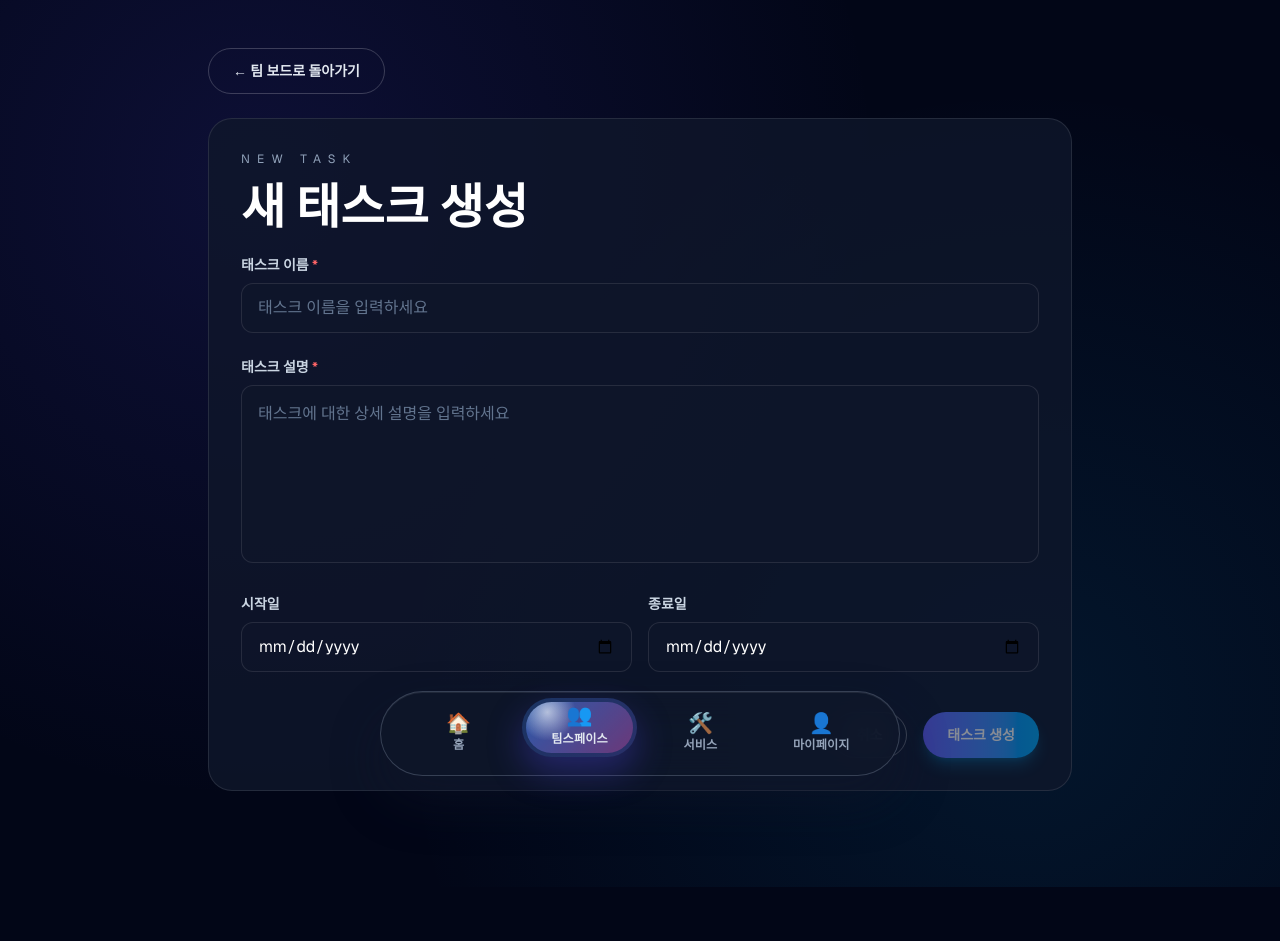
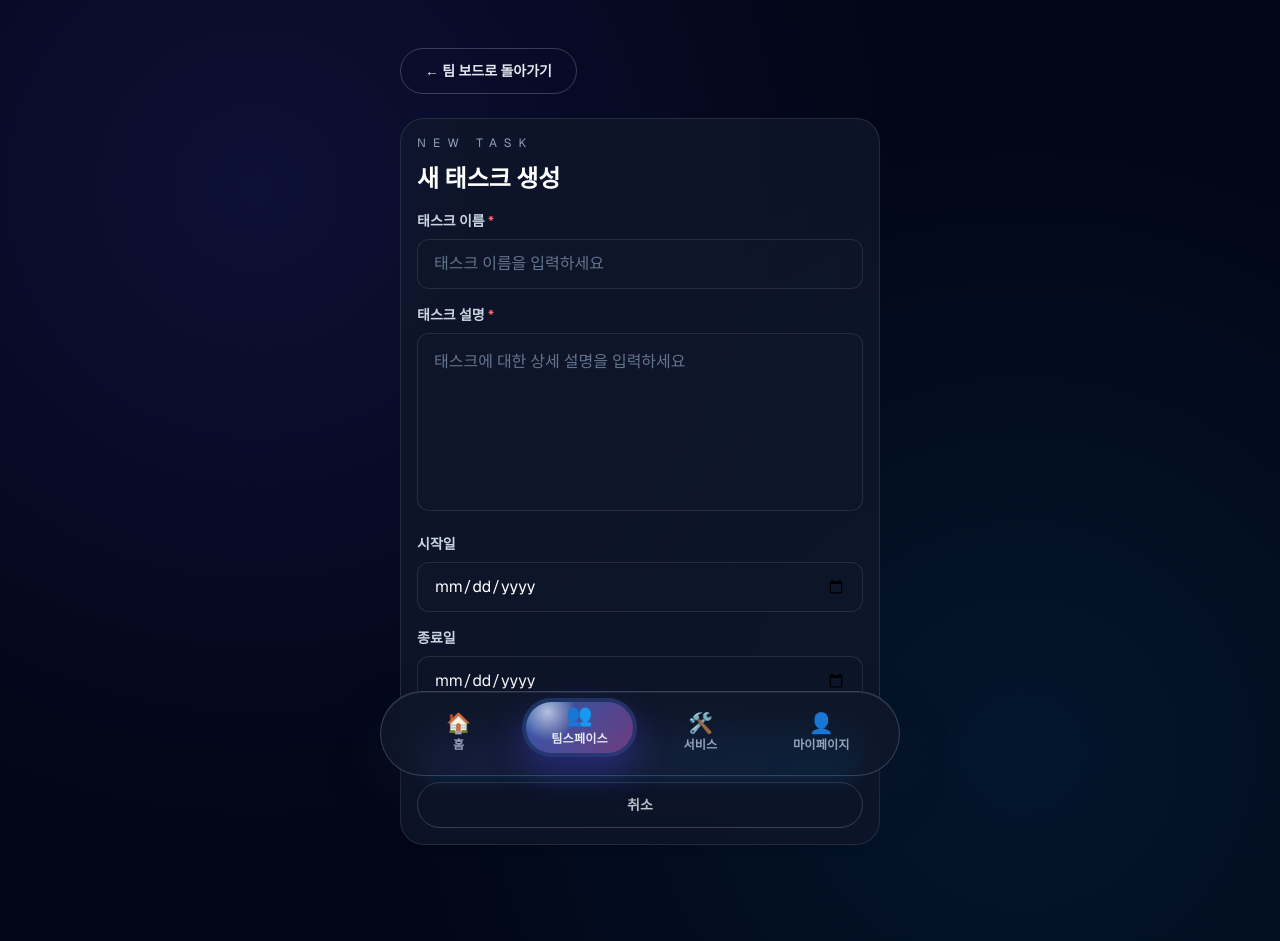
Before and after one commit to kon6443/next-bun, a Next.js app: page /teams/1/tasks/new in a window 1280 px wide. Before the commit the page ends 887 px from the top, so only its background shows below. Built offline with nearby package versions, Linux system fonts and the light colour scheme; no server answers.

Commit message:
전체 모바일 레이아웃 적용

```diff
--- a/src/app/teams/[teamId]/edit/page.tsx
+++ b/src/app/teams/[teamId]/edit/page.tsx
@@ -90,14 +90,14 @@ export default function EditTeamPage({ params }: EditTeamPageProps) {
 
   if (isLoading) {
     return (
-      <TeamsPageLayout maxWidth='4xl'>
+      <TeamsPageLayout>
         <FormPageSkeleton />
       </TeamsPageLayout>
     );
   }
 
   return (
-    <TeamsPageLayout maxWidth='4xl'>
+    <TeamsPageLayout>
       {/* 헤더 */}
       <div className='flex items-center justify-between'>
         <ButtonLink href={`/teams/${teamId}`} variant='secondary'>
@@ -106,15 +106,15 @@ export default function EditTeamPage({ params }: EditTeamPageProps) {
       </div>
 
       {/* 팀 수정 폼 */}
-      <section className={`${cardStyles.section} p-4 sm:p-6 md:p-8`}>
-        <div className='mb-4 sm:mb-6'>
+      <section className={`${cardStyles.section} p-4`}>
+        <div className='mb-4'>
           <SectionLabel>Edit Team</SectionLabel>
-          <h1 className='mt-3 sm:mt-4 text-2xl sm:text-4xl font-bold text-white md:text-5xl'>팀 수정</h1>
+          <h1 className='mt-3 text-2xl font-bold text-white'>팀 수정</h1>
         </div>
 
-        {error && <ErrorAlert message={error} className='mb-4 sm:mb-6' />}
+        {error && <ErrorAlert message={error} className='mb-4' />}
 
-        <form onSubmit={handleSubmit} className='space-y-4 sm:space-y-6'>
+        <form onSubmit={handleSubmit} className='space-y-4'>
           <Input
             id='teamName'
             label='팀 이름'
@@ -135,7 +135,7 @@ export default function EditTeamPage({ params }: EditTeamPageProps) {
             disabled={submitOperation.isLoading}
           />
 
-          <div className='flex flex-col-reverse sm:flex-row justify-end gap-2 sm:gap-4 pt-2 sm:pt-4'>
+          <div className='flex flex-col-reverse justify-end gap-2 pt-2'>
             <ButtonLink href={`/teams/${teamId}`} variant='secondary'>
               취소
             </ButtonLink>
--- a/src/app/teams/[teamId]/tasks/new/page.tsx
+++ b/src/app/teams/[teamId]/tasks/new/page.tsx
@@ -71,7 +71,7 @@ export default function CreateTaskPage({ params }: CreateTaskPageProps) {
   };
 
   return (
-    <TeamsPageLayout maxWidth="4xl">
+    <TeamsPageLayout>
       {/* 헤더 */}
       <div className="flex items-center justify-between">
         <ButtonLink href={`/teams/${teamId || ""}`} variant="secondary">
@@ -80,15 +80,15 @@ export default function CreateTaskPage({ params }: CreateTaskPageProps) {
       </div>
 
       {/* 태스크 생성 폼 */}
-      <section className={`${cardStyles.section} p-4 sm:p-6 md:p-8`}>
-        <div className="mb-4 sm:mb-6">
+      <section className={`${cardStyles.section} p-4`}>
+        <div className="mb-4">
           <SectionLabel>New Task</SectionLabel>
-          <h1 className="mt-3 sm:mt-4 text-2xl sm:text-4xl font-bold text-white md:text-5xl">
+          <h1 className="mt-3 text-2xl font-bold text-white">
             새 태스크 생성
           </h1>
         </div>
 
-        {error && <ErrorAlert message={error} className="mb-4 sm:mb-6" />}
+        {error && <ErrorAlert message={error} className="mb-4" />}
 
         <TaskForm
           mode="create"
--- a/src/app/teams/components/TaskForm.tsx
+++ b/src/app/teams/components/TaskForm.tsx
@@ -23,7 +23,7 @@ type TaskFormProps = {
 /**
  * 태스크 생성/수정 공통 폼 컴포넌트
  * - mode: "create" | "edit"로 생성/수정 구분
- * - 모바일 반응형 지원
+ * - 모바일 전용 레이아웃
  */
 export function TaskForm({
   mode,
@@ -71,7 +71,7 @@ export function TaskForm({
       : "수정 완료";
 
   return (
-    <form onSubmit={handleSubmit} className="space-y-4 sm:space-y-6">
+    <form onSubmit={handleSubmit} className="space-y-4">
       <Input
         id="taskName"
         label="태스크 이름"
@@ -92,7 +92,7 @@ export function TaskForm({
         disabled={isSubmitting}
       />
 
-      <div className="grid gap-4 sm:grid-cols-2 overflow-hidden">
+      <div className="grid gap-4 overflow-hidden">
         <DateInput
           id="startAt"
           label="시작일"
@@ -109,7 +109,7 @@ export function TaskForm({
         />
       </div>
 
-      <div className="flex flex-col-reverse sm:flex-row justify-end gap-2 sm:gap-4 pt-2 sm:pt-4">
+      <div className="flex flex-col-reverse justify-end gap-2 pt-2">
         {cancelHref ? (
           <ButtonLink href={cancelHref} variant="secondary">
             취소
--- a/src/app/teams/new/page.tsx
+++ b/src/app/teams/new/page.tsx
@@ -60,7 +60,7 @@ export default function CreateTeamPage() {
   };
 
   return (
-    <TeamsPageLayout maxWidth="4xl">
+    <TeamsPageLayout>
       {/* 헤더 */}
       <div className="flex items-center justify-between">
         <ButtonLink href="/teams" variant="secondary">
@@ -69,17 +69,17 @@ export default function CreateTeamPage() {
       </div>
 
       {/* 팀 생성 폼 */}
-      <section className={`${cardStyles.section} p-4 sm:p-6 md:p-8`}>
-        <div className="mb-4 sm:mb-6">
+      <section className={`${cardStyles.section} p-4`}>
+        <div className="mb-4">
           <SectionLabel>New Team</SectionLabel>
-          <h1 className="mt-3 sm:mt-4 text-2xl sm:text-4xl font-bold text-white md:text-5xl">
+          <h1 className="mt-3 text-2xl font-bold text-white">
             새 팀 생성
           </h1>
         </div>
 
-        {error && <ErrorAlert message={error} className="mb-4 sm:mb-6" />}
+        {error && <ErrorAlert message={error} className="mb-4" />}
 
-        <form onSubmit={handleSubmit} className="space-y-4 sm:space-y-6">
+        <form onSubmit={handleSubmit} className="space-y-4">
           <Input
             id="teamName"
             label="팀 이름"
@@ -100,7 +100,7 @@ export default function CreateTeamPage() {
             disabled={isSubmitting}
           />
 
-          <div className="flex flex-col-reverse sm:flex-row justify-end gap-2 sm:gap-4 pt-2 sm:pt-4">
+          <div className="flex flex-col-reverse justify-end gap-2 pt-2">
             <ButtonLink href="/teams" variant="secondary">
               취소
             </ButtonLink>
```
